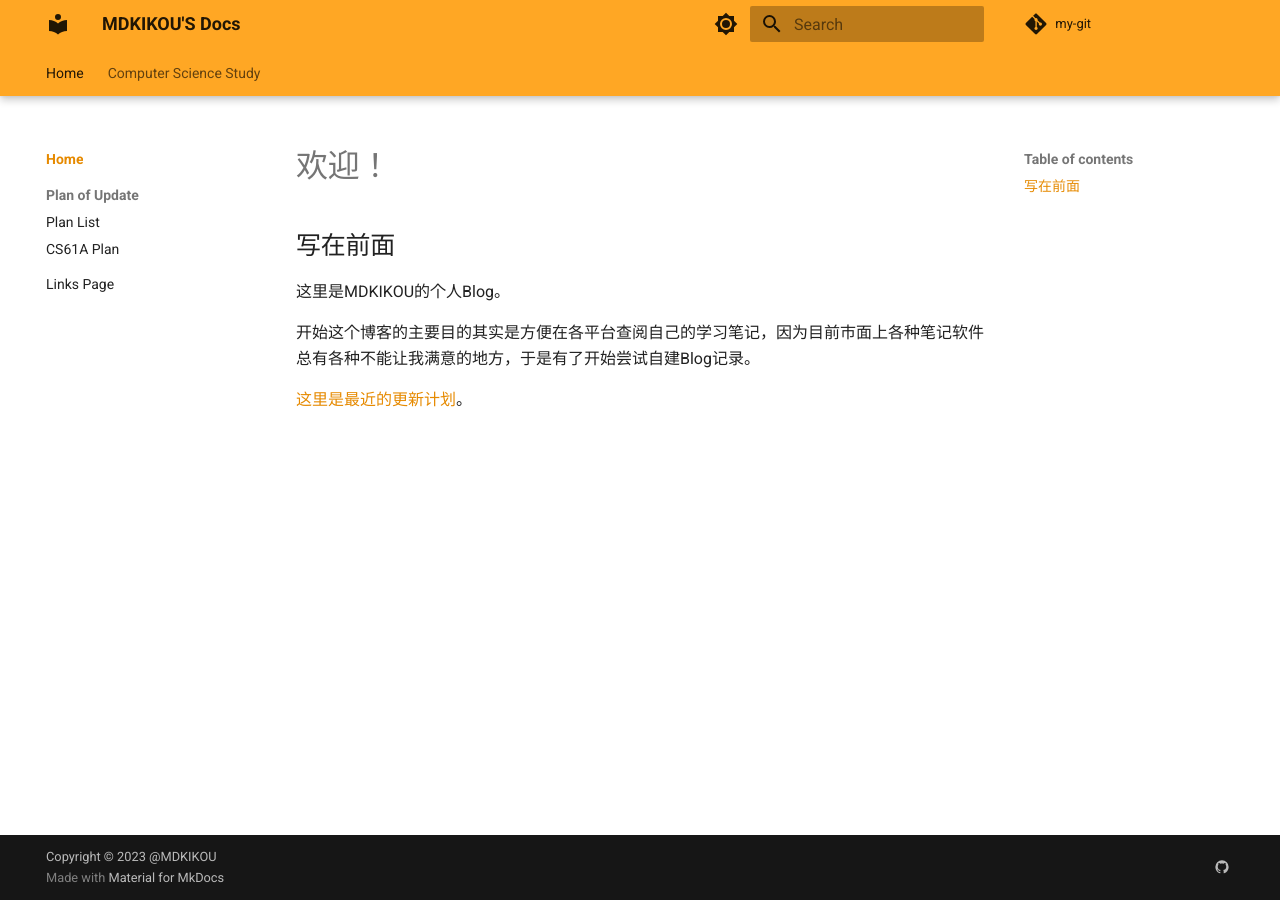
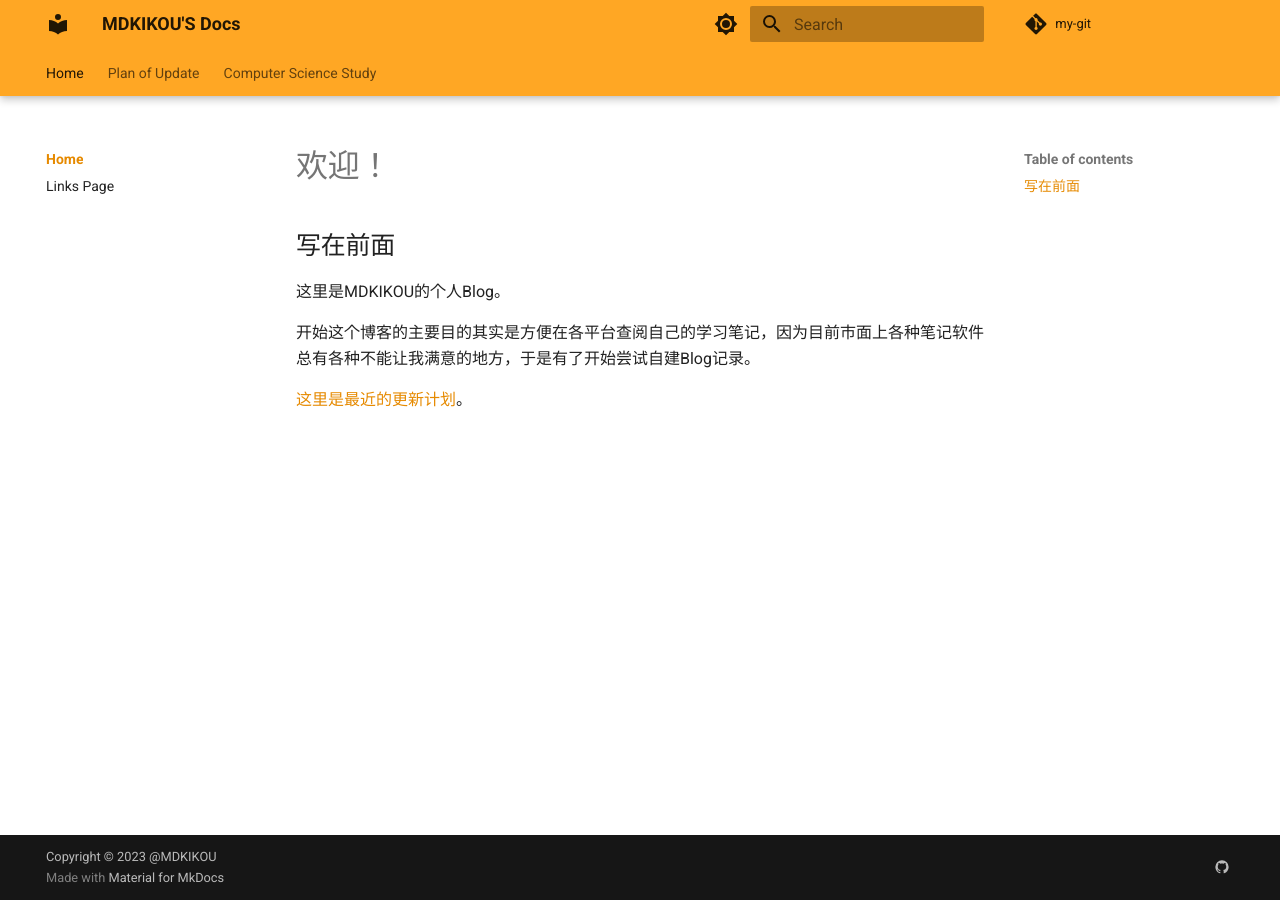
Before and after one commit to mdkikou/MK.MDKIKOU, an MkDocs documentation site: the page built from docs/index.md, in a window 1280 px wide. Built offline with MkDocs 1.6.1 and Material for MkDocs 9.7.7, drawn with Linux system fonts in a browser that asks for light colours; comment, search, counter and statistics services are not loaded; old or Windows-style settings are respelled for this version of MkDocs.

Commit message:
$ADDing intial documentation files

```diff
--- a/mkdocs.yml
+++ b/mkdocs.yml
@@ -3,13 +3,12 @@
 nav:
   - Home:
     - Welcome Page : index.md
-    - Plan of Update:
-      - Plan List: Plan\plan.md
-      - CS61A Plan: Computer\CS61A\Plan.md
     - Links Page : Link.md
+  - Plan of Update:
+    - Plan List: Plan\plan.md
   - Computer Science Study:
-    - Computer\CS61A\Plan.md
-    - Computer\CS61A\L01.md
+    - Plan : Computer\CS61A\Plan.md
+    - Detail : Computer\CS61A\L01.md
 
   #- FirstPage_name: source_test/page1.md
   #- SecendPage_name: source_test/page2.md
```
